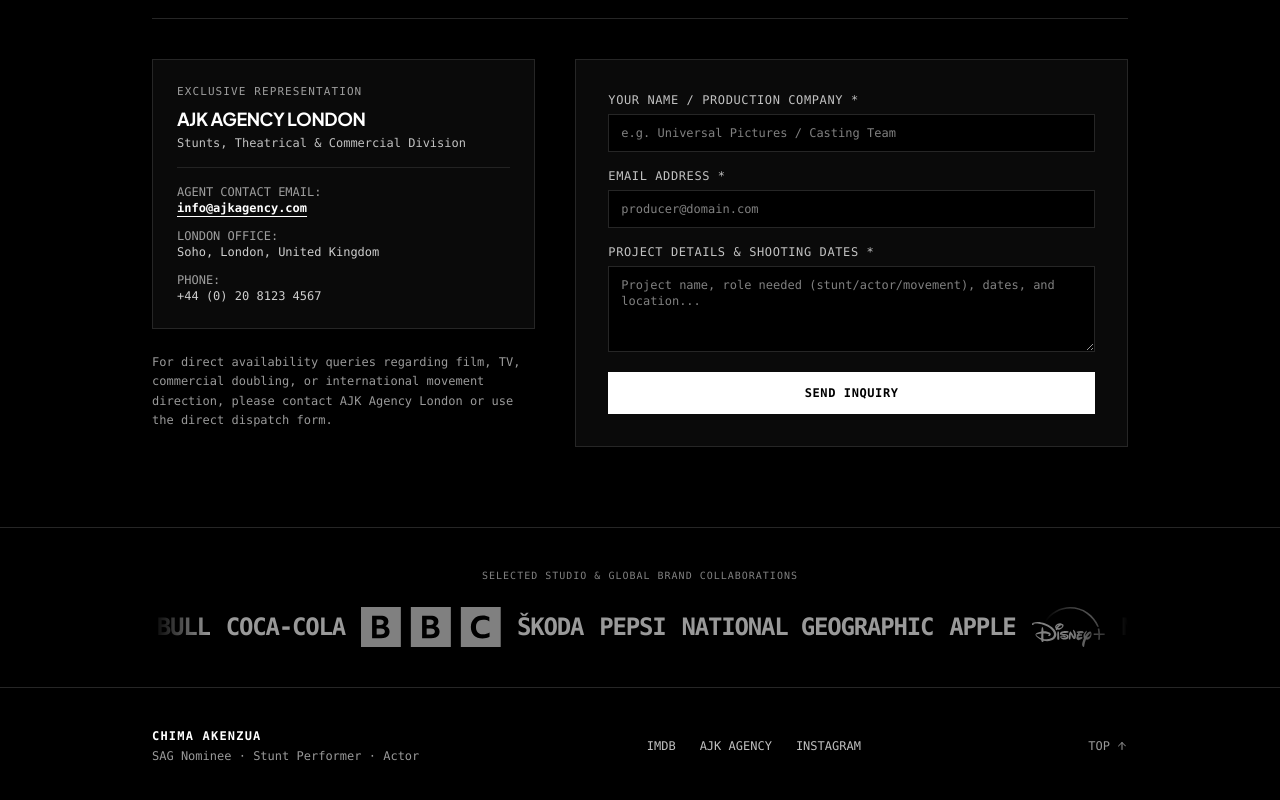
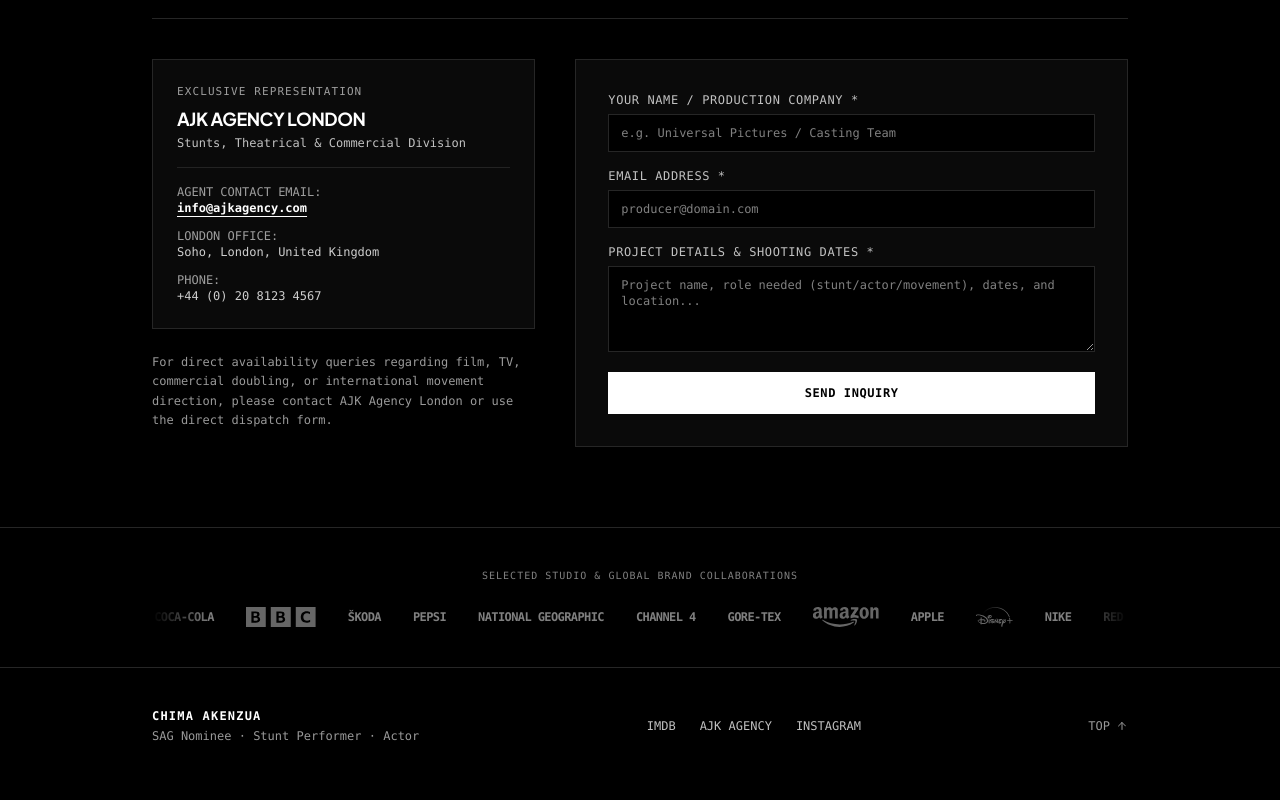
Before and after one commit to pkbannutz/Chima-Akenzua-, a React (Vite) app: page / in a window 1280 px wide. Shown: the part 6623-7423 px from the top of the page. Built offline with nearby package versions, Linux system fonts and the light colour scheme.

Commit message:
Restore original compact logo proportions and spacing, add three credited brands

```diff
--- a/src/components/ClientLogosSection.tsx
+++ b/src/components/ClientLogosSection.tsx
@@ -3,6 +3,7 @@
 // SVG logos available in the repository. Missing logos use clear text wordmarks.
 import disneySvg from '../assets/logos/disney.svg';
 import bbcSvg from '../assets/logos/bbc.svg';
+import amazonSvg from '../assets/logos/amazon.svg';
 
 interface ClientLogosProps {
   isDarkMode: boolean;
@@ -20,6 +21,9 @@
     { name: 'Škoda', alt: 'Škoda', link: 'https://www.skoda-auto.com' },
     { name: 'Pepsi', alt: 'Pepsi', link: 'https://www.pepsi.com' },
     { name: 'National Geographic', alt: 'National Geographic', link: 'https://www.nationalgeographic.com' },
+    { name: 'Channel 4', alt: 'Channel 4', link: 'https://www.channel4.com' },
+    { name: 'GORE-TEX', alt: 'GORE-TEX', link: 'https://www.gore-tex.com' },
+    { name: 'Amazon', src: amazonSvg, alt: 'Amazon', link: 'https://www.amazon.com' },
   ];
 
   return (
@@ -57,15 +61,15 @@
                       <img
                         src={brand.src}
                         alt={brand.alt}
-                        className={`h-4 sm:h-5 lg:h-10 max-w-[70px] sm:max-w-[80px] lg:max-w-[160px] object-contain transition-opacity duration-200 ${
+                        className={`h-4 sm:h-5 max-w-[70px] sm:max-w-[80px] object-contain transition-opacity duration-200 ${
                           isDarkMode
-                            ? 'brightness-0 invert opacity-50 hover:opacity-100'
-                            : 'brightness-0 opacity-50 hover:opacity-100'
+                            ? 'brightness-0 invert opacity-40 hover:opacity-100'
+                            : 'brightness-0 opacity-40 hover:opacity-100'
                         }`}
                       />
                     ) : (
                       <span
-                        className="block whitespace-nowrap font-mono text-[11px] sm:text-xs lg:text-2xl font-extrabold uppercase tracking-tighter opacity-60 hover:opacity-100"
+                        className="block whitespace-nowrap font-mono text-[11px] sm:text-xs font-extrabold uppercase tracking-tighter opacity-50 hover:opacity-100"
                       >
                         {brand.name}
                       </span>
--- a/src/index.css
+++ b/src/index.css
@@ -50,14 +50,6 @@
   padding-right: 2rem;
 }
 
-/* Compact desktop spacing while retaining large, readable brand marks. */
-@media (min-width: 1024px) {
-  .chima-logos-group {
-    gap: 1rem;
-    padding-right: 1rem;
-  }
-}
-
 @keyframes chima-logos-scroll {
   to { transform: translateX(-50%); }
 }
```
